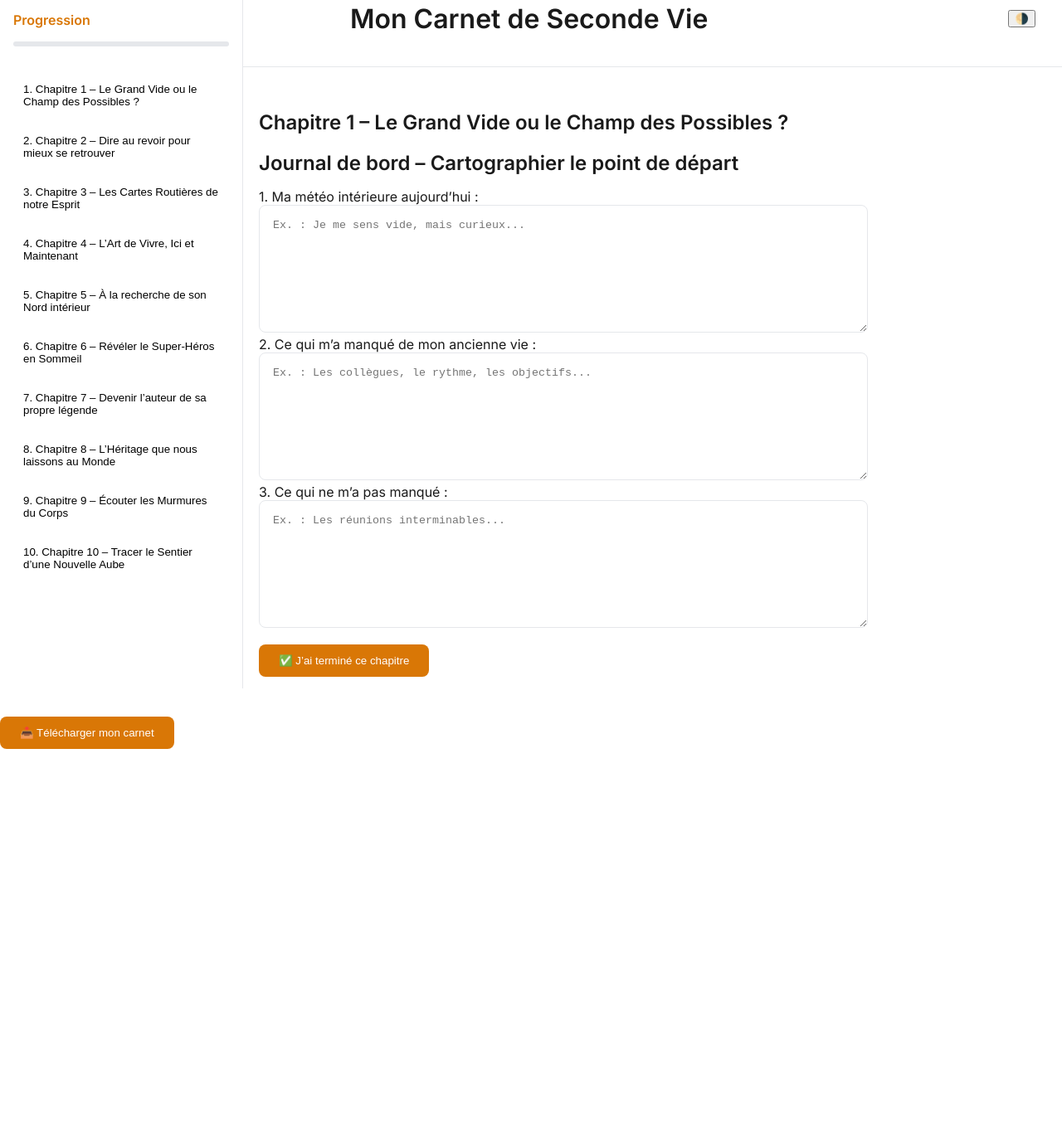
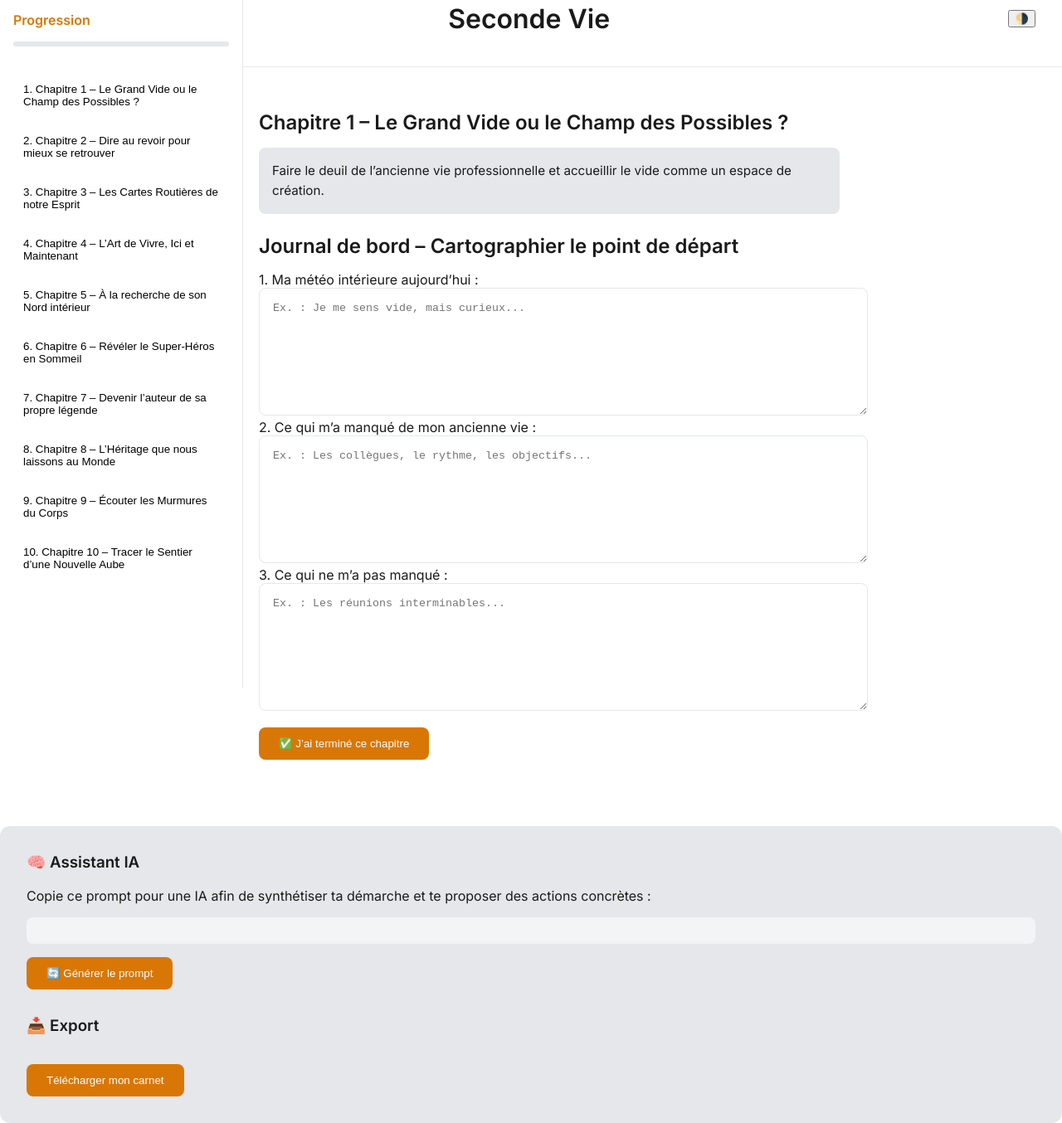
Before and after one commit to ericsotoca/retraite, a plain HTML site: page index.html in a window 1280 px wide. Shown: the part 34-1388 px from the top of the page at 83% size. Before the commit the page ends 937 px from the top, so only its background shows below. Drawn offline with Linux system fonts and the light colour scheme.

Commit message:
Update index.html

```diff
--- a/index.html
+++ b/index.html
@@ -3,7 +3,7 @@
 <head>
   <meta charset="UTF-8" />
   <meta name="viewport" content="width=device-width, initial-scale=1.0"/>
-  <title>Mon Carnet de Seconde Vie</title>
+  <title>Seconde Vie - Carnet Interactif</title>
   <style>
     @import url('https://fonts.googleapis.com/css2?family=Inter:wght@400;600&display=swap');
     :root {
@@ -18,6 +18,8 @@
       --bg: #111827;
       --text: #f9fafb;
       --border: #374151;
+      --primary: #ecf0f1;
+      --accent: #f39c12;
     }
     body {
       margin: 0;
@@ -76,6 +78,14 @@
       font-size: 1.5rem;
       margin-bottom: 1rem;
     }
+    .summary {
+      background: var(--border);
+      padding: 1rem;
+      border-radius: 8px;
+      margin-bottom: 1.5rem;
+      font-size: 0.95rem;
+      line-height: 1.6;
+    }
     textarea {
       width: 100%;
       padding: 1rem;
@@ -108,6 +118,28 @@
       width: 0%;
       transition: width 0.3s;
     }
+    .download-section {
+      margin-top: 3rem;
+      padding: 2rem;
+      background: var(--border);
+      border-radius: 12px;
+    }
+    .download-section h3 {
+      margin-top: 0;
+    }
+    .prompt-box {
+      background: #f3f4f6;
+      padding: 1rem;
+      border-radius: 8px;
+      margin-top: 1rem;
+      font-family: monospace;
+      font-size: 0.9rem;
+      white-space: pre-wrap;
+      word-break: break-all;
+    }
+    [data-theme="dark"] .prompt-box {
+      background: #1f2937;
+    }
     @media (max-width: 768px) {
       #sidebar {
         transform: translateX(-100%);
@@ -127,7 +159,7 @@
 
 <header>
   <button onclick="toggleSidebar()">☰</button>
-  <h1>Mon Carnet de Seconde Vie</h1>
+  <h1>Seconde Vie</h1>
   <button onclick="toggleTheme()">🌗</button>
 </header>
 
@@ -142,13 +174,22 @@
 <main id="content"></main>
 
 <footer>
-  <button class="btn" onclick="downloadLog()">📥 Télécharger mon carnet</button>
+  <div class="download-section">
+    <h3>🧠 Assistant IA</h3>
+    <p>Copie ce prompt pour une IA afin de synthétiser ta démarche et te proposer des actions concrètes :</p>
+    <div class="prompt-box" id="promptBox"></div>
+    <button class="btn" onclick="generatePrompt()">🔄 Générer le prompt</button>
+
+    <h3 style="margin-top: 2rem;">📥 Export</h3>
+    <button class="btn" onclick="downloadLog()">Télécharger mon carnet</button>
+  </div>
 </footer>
 
 <script>
   const chapters = [
     {
       title: "Chapitre 1 – Le Grand Vide ou le Champ des Possibles ?",
+      summary: "Faire le deuil de l’ancienne vie professionnelle et accueillir le vide comme un espace de création.",
       exercise: `
         <h2>Journal de bord – Cartographier le point de départ</h2>
         <label>1. Ma météo intérieure aujourd’hui :</label>
@@ -163,20 +204,22 @@
     },
     {
       title: "Chapitre 2 – Dire au revoir pour mieux se retrouver",
+      summary: "Écrire une lettre de clôture à sa carrière pour honorer le passé et faire place nette.",
       exercise: `
         <h2>Lettre de transition</h2>
-        <label>1. Gratitude :</label>
+        <label>Gratitude :</label>
         <textarea data-key="c2-gratitude" placeholder="Merci pour..."></textarea>
 
-        <label>2. Griefs & regrets :</label>
+        <label>Griefs :</label>
         <textarea data-key="c2-griefs" placeholder="Je regrette..."></textarea>
 
-        <label>3. L’adieu :</label>
+        <label>Adieu :</label>
         <textarea data-key="c2-adieu" placeholder="Je te laisse maintenant..."></textarea>
       `
     },
     {
       title: "Chapitre 3 – Les Cartes Routières de notre Esprit",
+      summary: "Identifier ses croyances limitantes et les remplacer par des pensées plus libératrices.",
       exercise: `
         <h2>Architecte de tes croyances</h2>
         <label>Croyance limitante :</label>
@@ -188,6 +231,7 @@
     },
     {
       title: "Chapitre 4 – L’Art de Vivre, Ici et Maintenant",
+      summary: "S’entraîner à la pleine conscience pour savourer l’instant et calmer le mental.",
       exercise: `
         <h2>Ancre de pleine conscience</h2>
         <label>Activité choisie (café, douche, marche...) :</label>
@@ -199,6 +243,7 @@
     },
     {
       title: "Chapitre 5 – À la recherche de son Nord intérieur",
+      summary: "Débusquer ses passions profondes et ses talents oubliés pour dessiner sa carte intérieure.",
       exercise: `
         <h2>Ikigaï – Ce que j’aime & ce pour quoi je suis doué</h2>
         <label>Ce que j’aime (passions, plaisirs simples) :</label>
@@ -210,6 +255,7 @@
     },
     {
       title: "Chapitre 6 – Révéler le Super-Héros en Sommeil",
+      summary: "Nommer ses forces de caractère et apprendre à les utiliser au quotidien.",
       exercise: `
         <h2>Mes 5 forces de caractère</h2>
         <ol>
@@ -223,6 +269,7 @@
     },
     {
       title: "Chapitre 7 – Devenir l’auteur de sa propre légende",
+      summary: "Rédiger la quatrième de couverture de sa prochaine vie pour se donner une direction narrative.",
       exercise: `
         <h2>Titre & quatrième de couverture de mon Tome 2</h2>
         <label>Titre :</label>
@@ -234,6 +281,7 @@
     },
     {
       title: "Chapitre 8 – L’Héritage que nous laissons au Monde",
+      summary: "Transformer ses passions en contribution : donner ce que l’on a de meilleur au monde qui nous entoure.",
       exercise: `
         <h2>Contribution – Qu’est-ce que la vie attend de moi ?</h2>
         <label>Idées concrètes pour transmettre ce que j’ai de meilleur :</label>
@@ -242,6 +290,7 @@
     },
     {
       title: "Chapitre 9 – Écouter les Murmures du Corps",
+      summary: "Utiliser son corps comme boussole : repérer les tensions et les énergies pour ajuster sa vie au quotidien.",
       exercise: `
         <h2>Scan corporel & posture ressource</h2>
         <label>Message de mon corps aujourd’hui :</label>
@@ -253,6 +302,7 @@
     },
     {
       title: "Chapitre 10 – Tracer le Sentier d’une Nouvelle Aube",
+      summary: "Planifier une semaine « idéale » qui intègre apprentissage, création, contribution, corps et lien social.",
       exercise: `
         <h2>Ma semaine idéale (intentions souples)</h2>
         <label>Lundi :</label>
@@ -313,6 +363,7 @@
     const chap = chapters[current];
     document.getElementById('content').innerHTML = `
       <h2>${chap.title}</h2>
+      <div class="summary">${chap.summary}</div>
       ${chap.exercise}
       <button class="btn" onclick="markDone()">✅ J’ai terminé ce chapitre</button>
     `;
@@ -346,11 +397,36 @@
     });
   }
 
+  function generatePrompt() {
+    const data = [];
+    chapters.forEach((chap, i) => {
+      const div = document.createElement('div');
+      div.innerHTML = chap.exercise;
+      const keys = [...div.querySelectorAll('textarea, input')].map(el => el.dataset.key);
+      keys.forEach(key => {
+        const value = localStorage.getItem(key) || '';
+        data.push(`${key}: ${value}`);
+      });
+    });
+
+    const prompt = `Je viens de finir le parcours "Seconde Vie". Voici toutes mes réponses :
+
+${data.join('\n')}
+
+En tant qu'assistant spécialisé en transition de vie, merci de :
+1. Me faire un résumé de mon profil (passions, forces, valeurs)
+2. Me proposer 3 idées concrètes de projets ou engagements adaptés à moi
+3. Me suggérer une phrase d'accroche pour présenter ma "seconde vie" à mes proches`;
+
+    document.getElementById('promptBox').textContent = prompt;
+  }
+
   function downloadLog() {
-    let log = `# Mon carnet – La Retraite, une Seconde Vie\n\n`;
+    let log = `# Seconde Vie – Mon carnet complet\n\n`;
     log += `Exporté le : ${new Date().toLocaleDateString()}\n\n`;
     chapters.forEach((chap, i) => {
-      log += `## ${chap.title}\n\n`;
+      log += `## ${chap.title}\n`;
+      log += `*${chap.summary}*\n\n`;
       const div = document.createElement('div');
       div.innerHTML = chap.exercise;
       div.querySelectorAll('textarea, input').forEach(el => {
@@ -365,7 +441,7 @@
     const url = URL.createObjectURL(blob);
     const a = document.createElement('a');
     a.href = url;
-    a.download = 'mon-carnet-retraite.md';
+    a.download = 'seconde-vie-carnet.md';
     a.click();
   }
 
```
